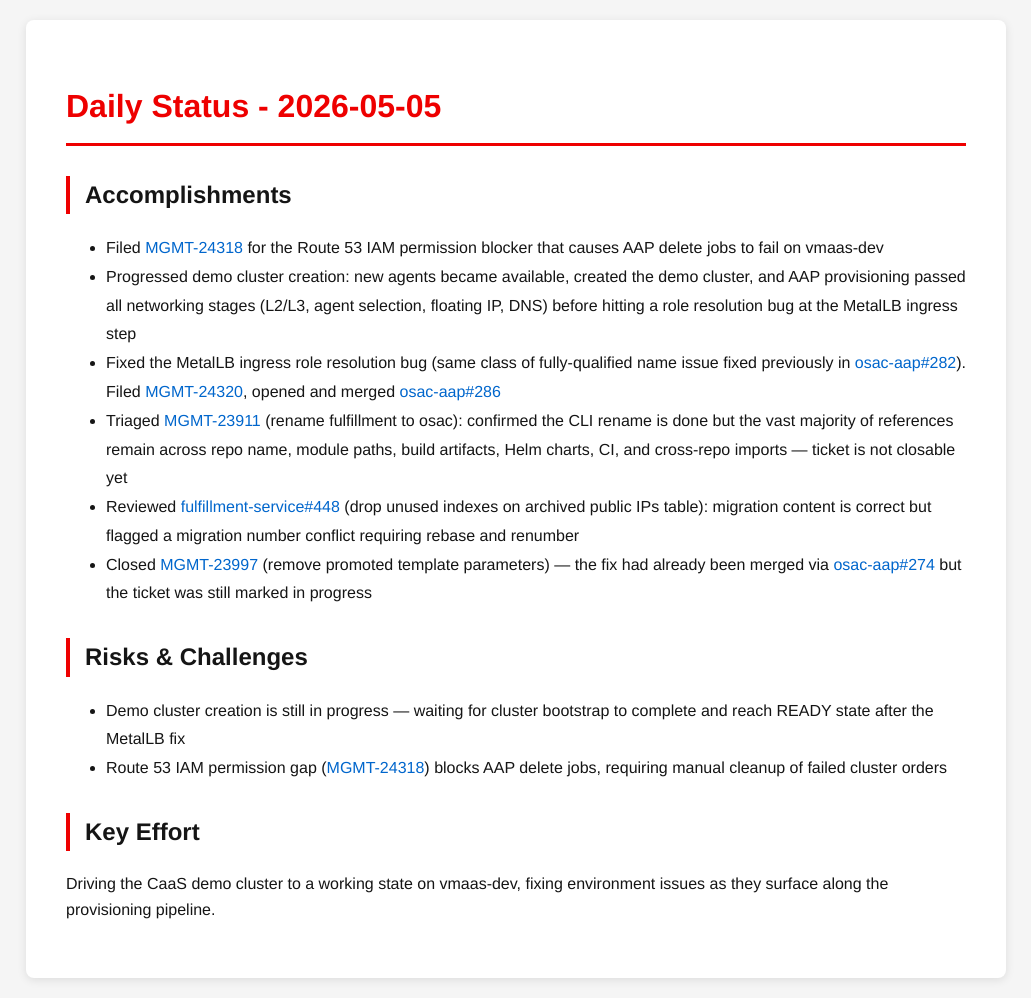
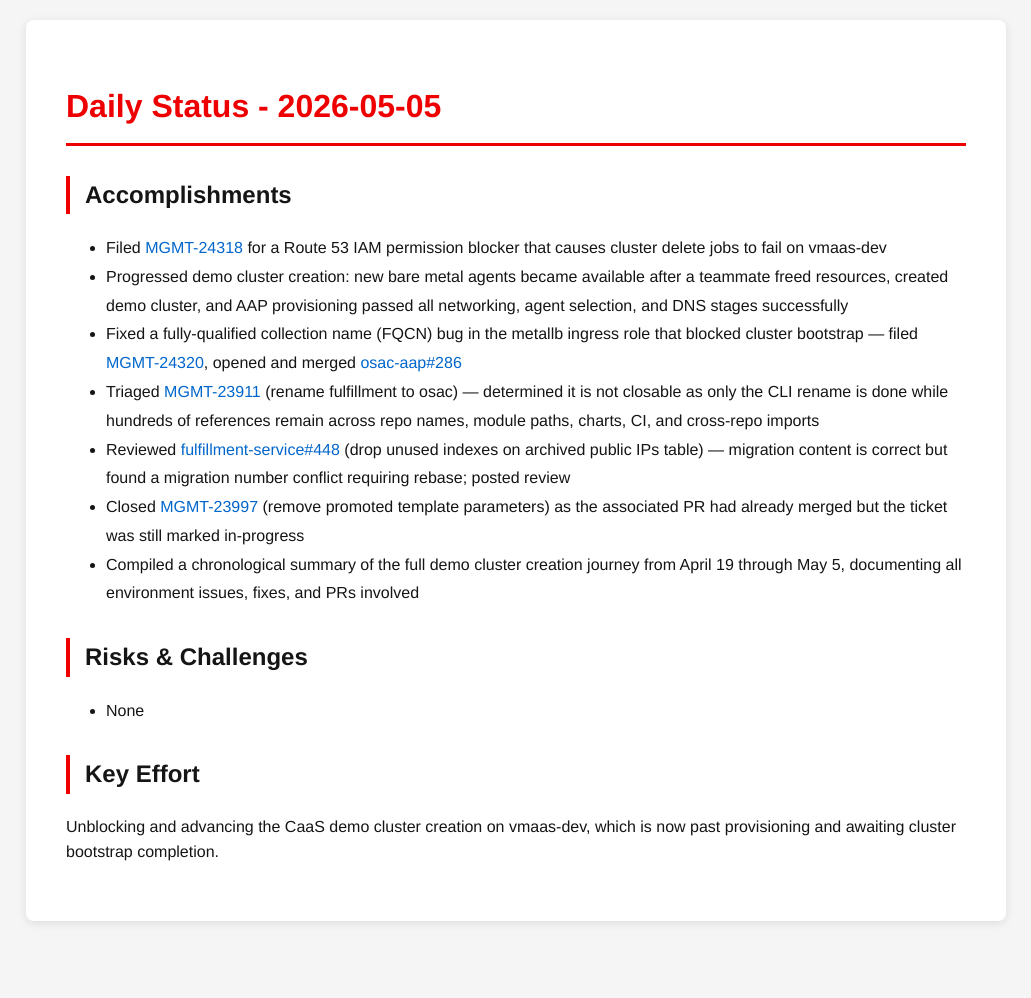
Before and after one commit to tzvatot/daily-status, a Jekyll site: the page built from 2026-05-05.md, in a window 1280 px wide. Shown: the whole page, without its empty margins (124-1155 px from the left). Built offline with Jekyll 4.4.1, drawn with Linux system fonts in a browser that asks for light colours; after the commit the page ends 941 px from its top, so only the background shows below that.

Commit message:
Daily status update - 2026-05-05

```diff
--- a/2026-05-05.md
+++ b/2026-05-05.md
@@ -7,16 +7,16 @@
 # Daily Status - 2026-05-05
 
 ## Accomplishments
-- Filed [MGMT-24318](https://issues.redhat.com/browse/MGMT-24318) for the Route 53 IAM permission blocker that causes AAP delete jobs to fail on vmaas-dev
-- Progressed demo cluster creation: new agents became available, created the demo cluster, and AAP provisioning passed all networking stages (L2/L3, agent selection, floating IP, DNS) before hitting a role resolution bug at the MetalLB ingress step
-- Fixed the MetalLB ingress role resolution bug (same class of fully-qualified name issue fixed previously in [osac-aap#282](https://github.com/osac-project/osac-aap/pull/282)). Filed [MGMT-24320](https://issues.redhat.com/browse/MGMT-24320), opened and merged [osac-aap#286](https://github.com/osac-project/osac-aap/pull/286)
-- Triaged [MGMT-23911](https://issues.redhat.com/browse/MGMT-23911) (rename fulfillment to osac): confirmed the CLI rename is done but the vast majority of references remain across repo name, module paths, build artifacts, Helm charts, CI, and cross-repo imports — ticket is not closable yet
-- Reviewed [fulfillment-service#448](https://github.com/osac-project/fulfillment-service/pull/448) (drop unused indexes on archived public IPs table): migration content is correct but flagged a migration number conflict requiring rebase and renumber
-- Closed [MGMT-23997](https://issues.redhat.com/browse/MGMT-23997) (remove promoted template parameters) — the fix had already been merged via [osac-aap#274](https://github.com/osac-project/osac-aap/pull/274) but the ticket was still marked in progress
+- Filed [MGMT-24318](https://issues.redhat.com/browse/MGMT-24318) for a Route 53 IAM permission blocker that causes cluster delete jobs to fail on vmaas-dev
+- Progressed demo cluster creation: new bare metal agents became available after a teammate freed resources, created demo cluster, and AAP provisioning passed all networking, agent selection, and DNS stages successfully
+- Fixed a fully-qualified collection name (FQCN) bug in the metallb ingress role that blocked cluster bootstrap — filed [MGMT-24320](https://issues.redhat.com/browse/MGMT-24320), opened and merged [osac-aap#286](https://github.com/osac-project/osac-aap/pull/286)
+- Triaged [MGMT-23911](https://issues.redhat.com/browse/MGMT-23911) (rename fulfillment to osac) — determined it is not closable as only the CLI rename is done while hundreds of references remain across repo names, module paths, charts, CI, and cross-repo imports
+- Reviewed [fulfillment-service#448](https://github.com/osac-project/fulfillment-service/pull/448) (drop unused indexes on archived public IPs table) — migration content is correct but found a migration number conflict requiring rebase; posted review
+- Closed [MGMT-23997](https://issues.redhat.com/browse/MGMT-23997) (remove promoted template parameters) as the associated PR had already merged but the ticket was still marked in-progress
+- Compiled a chronological summary of the full demo cluster creation journey from April 19 through May 5, documenting all environment issues, fixes, and PRs involved
 
 ## Risks & Challenges
-- Demo cluster creation is still in progress — waiting for cluster bootstrap to complete and reach READY state after the MetalLB fix
-- Route 53 IAM permission gap ([MGMT-24318](https://issues.redhat.com/browse/MGMT-24318)) blocks AAP delete jobs, requiring manual cleanup of failed cluster orders
+- None
 
 ## Key Effort
-Driving the CaaS demo cluster to a working state on vmaas-dev, fixing environment issues as they surface along the provisioning pipeline.
+Unblocking and advancing the CaaS demo cluster creation on vmaas-dev, which is now past provisioning and awaiting cluster bootstrap completion.
```
